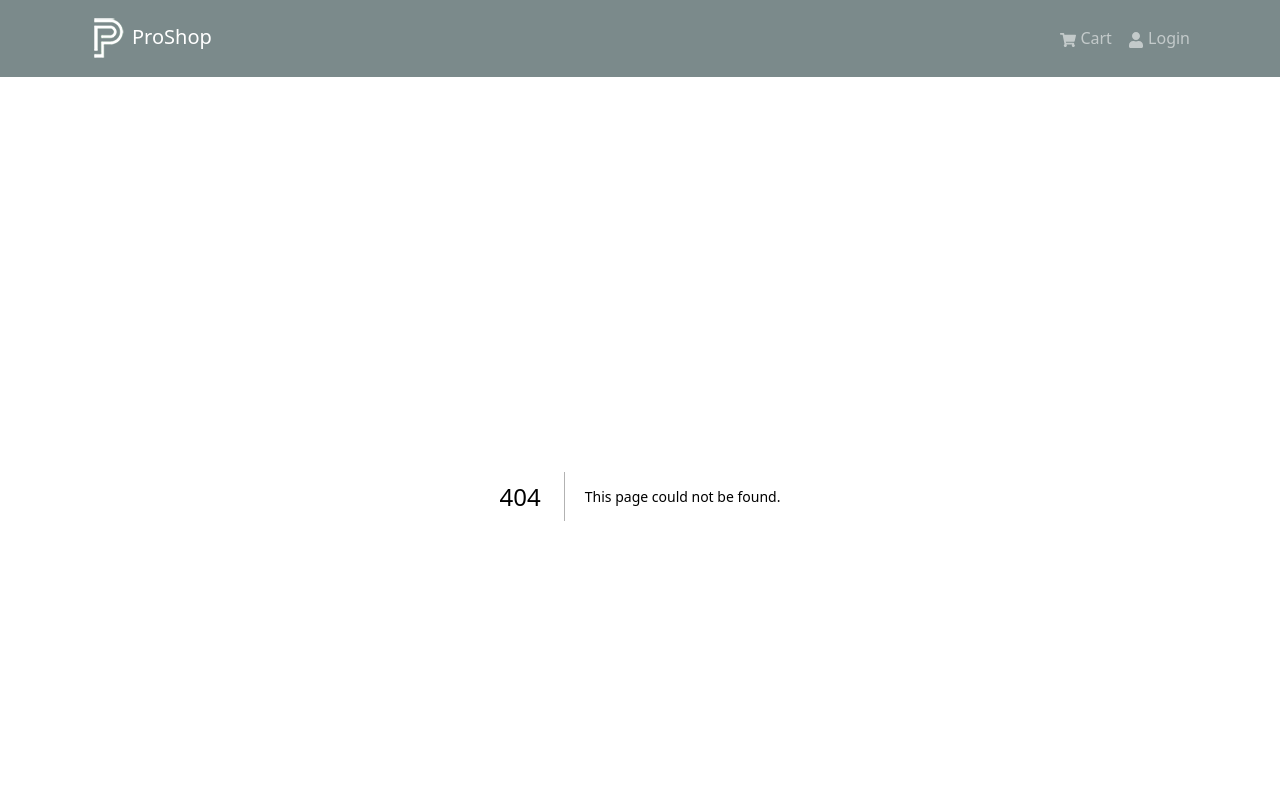
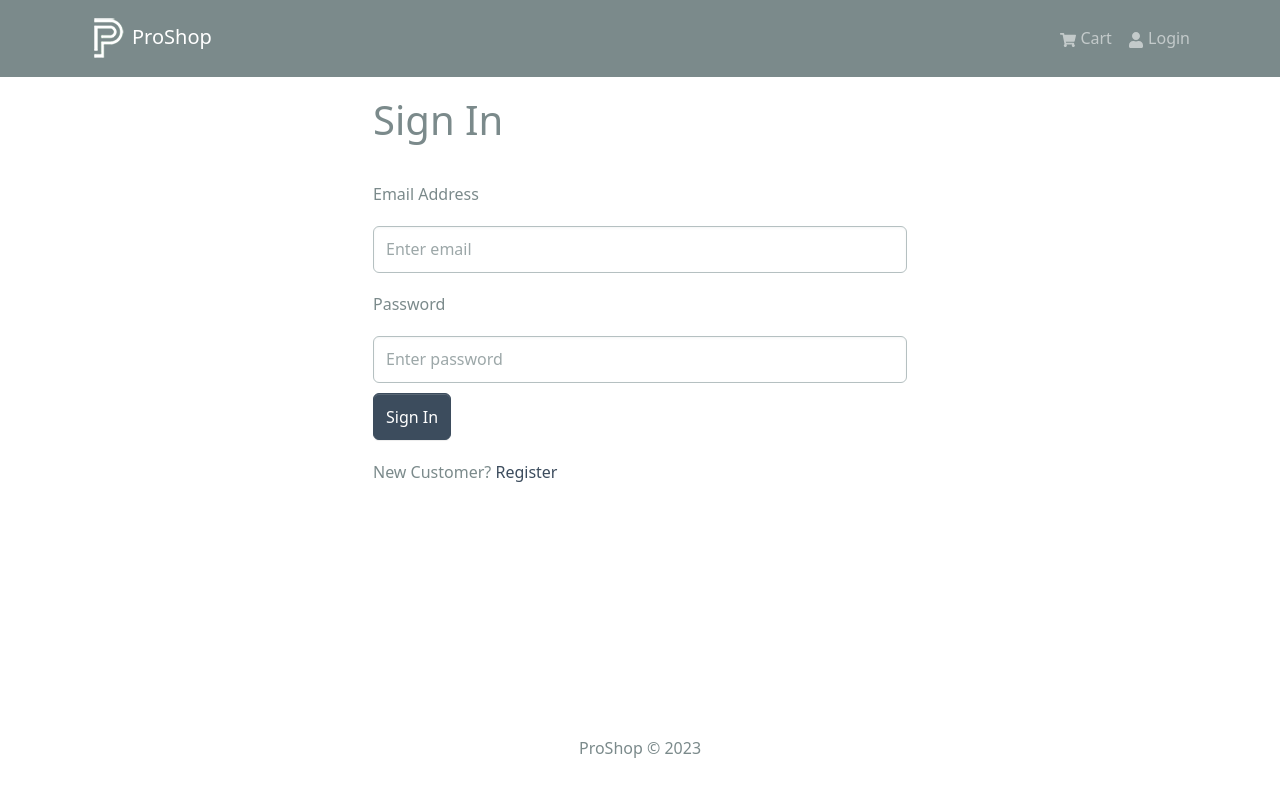
Before and after one commit to mahmood-kn/shop-fullstack, a Next.js app in the folder frontend/: page /login in a window 1280 px wide. Before the commit this address had no page. Shown: the top 800 px of the page. Built offline with nearby package versions, Linux system fonts and the light colour scheme.

Commit message:
add login and logout

```diff
--- a/frontend/package.json
+++ b/frontend/package.json
@@ -19,6 +19,7 @@
     "react-bootstrap": "^2.8.0",
     "react-dom": "18.2.0",
     "react-icons": "^4.10.1",
-    "react-redux": "^8.1.1"
+    "react-redux": "^8.1.1",
+    "react-toastify": "^9.1.3"
   }
 }
--- a/frontend/src/app/layout.js
+++ b/frontend/src/app/layout.js
@@ -9,6 +9,8 @@
 import Footer from '@/components/Footer';
 import { Container } from 'react-bootstrap';
 import { Providers } from '@/redux/provider';
+import { ToastContainer } from 'react-toastify';
+import 'react-toastify/dist/ReactToastify.css';
 
 export const metadata = {
   title: 'Pro Shop',
@@ -25,6 +27,7 @@
             <Container>{children}</Container>
           </main>
           <Footer />
+          <ToastContainer />
         </Providers>
       </body>
     </html>
--- /dev/null
+++ b/frontend/src/app/login/page.js
@@ -0,0 +1,10 @@
+import dynamic from 'next/dynamic';
+const LoginScreen = dynamic(() => import('@/screens/LoginScreen'), {
+  ssr: false,
+});
+
+const Page = ({ params }) => {
+  return <LoginScreen />;
+};
+
+export default Page;
--- /dev/null
+++ b/frontend/src/components/FormContainer.jsx
@@ -0,0 +1,15 @@
+import { Container, Row, Col } from 'react-bootstrap';
+
+const FormContainer = ({ children }) => {
+  return (
+    <Container>
+      <Row className='justify-content-md-center'>
+        <Col xs={12} md={6}>
+          {children}
+        </Col>
+      </Row>
+    </Container>
+  );
+};
+
+export default FormContainer;
--- a/frontend/src/components/Header.jsx
+++ b/frontend/src/components/Header.jsx
@@ -1,12 +1,28 @@
 'use client';
-import { Navbar, Nav, Container, Badge } from 'react-bootstrap';
+import { Navbar, Nav, Container, Badge, NavDropdown } from 'react-bootstrap';
 import logo from '../assets/logo.png';
 import { FaShoppingCart, FaUser } from 'react-icons/fa';
 import Image from 'next/image';
 import Link from 'next/link';
-import { useSelector } from 'react-redux';
+import { useSelector, useDispatch } from 'react-redux';
+import { useLogoutMutation } from '@/redux/slices/usersApiSlice';
+import { logout } from '@/redux/slices/authSlice';
+import { useRouter } from 'next/navigation';
 const Header = () => {
   const { cartItems } = useSelector((state) => state.cart);
+  const { userInfo } = useSelector((state) => state.auth);
+  const router = useRouter();
+  const dispatch = useDispatch();
+  const [logoutApiCall, { isLoading }] = useLogoutMutation();
+  const logoutHandler = async () => {
+    try {
+      await logoutApiCall().unwrap();
+      dispatch(logout());
+      router.push('/login');
+    } catch (err) {
+      console.log(err);
+    }
+  };
   return (
     <header>
       <Navbar bg='dark' variant='dark' expand='lg' collapseOnSelect>
@@ -30,11 +46,22 @@
                   )}
                 </Nav.Link>
               </Link>
-              <Link href='/login'>
-                <Nav.Link as='span'>
-                  <FaUser /> Login
-                </Nav.Link>
-              </Link>
+              {userInfo ? (
+                <NavDropdown title={userInfo.name} id='username'>
+                  <NavDropdown.Item as={Link} href='/profile'>
+                    Profile
+                  </NavDropdown.Item>
+                  <NavDropdown.Item onClick={logoutHandler}>
+                    Logout
+                  </NavDropdown.Item>
+                </NavDropdown>
+              ) : (
+                <Link href='/login'>
+                  <Nav.Link as='span'>
+                    <FaUser /> Login
+                  </Nav.Link>
+                </Link>
+              )}
             </Nav>
           </Navbar.Collapse>
         </Container>
--- /dev/null
+++ b/frontend/src/redux/slices/authSlice.js
@@ -0,0 +1,25 @@
+import { createSlice } from '@reduxjs/toolkit';
+
+const initialState = {
+  userInfo:
+    typeof window !== 'undefined' && localStorage.getItem('userInfo')
+      ? JSON.parse(localStorage.getItem('userInfo'))
+      : null,
+};
+
+const authSlice = createSlice({
+  name: 'auth',
+  initialState,
+  reducers: {
+    setCredentials: (state, action) => {
+      state.userInfo = action.payload;
+      localStorage.setItem('userInfo', JSON.stringify(action.payload));
+    },
+    logout: (state, action) => {
+      state.userInfo = null;
+      localStorage.removeItem('userInfo');
+    },
+  },
+});
+export const { setCredentials, logout } = authSlice.actions;
+export default authSlice.reducer;
--- /dev/null
+++ b/frontend/src/redux/slices/usersApiSlice.js
@@ -0,0 +1,24 @@
+import { USERS_URL } from '@/utils/constants';
+import { apiSlice } from './apiSlice';
+
+export const authApiSlice = apiSlice.injectEndpoints({
+  endpoints: (builder) => ({
+    login: builder.mutation({
+      query: (data) => ({
+        url: `${USERS_URL}/auth`,
+        method: 'POST',
+        body: data,
+      }),
+      keepUnusedDataFor: 5,
+    }),
+    logout: builder.mutation({
+      query: () => ({
+        url: `${USERS_URL}/logout`,
+        method: 'POST',
+      }),
+      keepUnusedDataFor: 5,
+    }),
+  }),
+});
+
+export const { useLoginMutation, useLogoutMutation } = authApiSlice;
--- a/frontend/src/redux/store.js
+++ b/frontend/src/redux/store.js
@@ -1,10 +1,12 @@
 import { configureStore } from '@reduxjs/toolkit';
 import { apiSlice } from './slices/apiSlice';
 import cartSliceReducer from './slices/cartSlice';
+import authSliceReducer from './slices/authSlice';
 const store = configureStore({
   reducer: {
     [apiSlice.reducerPath]: apiSlice.reducer,
     cart: cartSliceReducer,
+    auth: authSliceReducer,
   },
   middleware: (getDefaultMiddleware) =>
     getDefaultMiddleware().concat(apiSlice.middleware),
--- /dev/null
+++ b/frontend/src/screens/LoginScreen.jsx
@@ -0,0 +1,81 @@
+'use client';
+import FormContainer from '@/components/FormContainer';
+import Link from 'next/link';
+import { useState, useEffect } from 'react';
+import { Form, Button, Row, Col } from 'react-bootstrap';
+import { useDispatch, useSelector } from 'react-redux';
+import { toast } from 'react-toastify';
+import { useRouter, useSearchParams } from 'next/navigation';
+import Loader from '@/components/Loader';
+import { setCredentials } from '@/redux/slices/authSlice';
+import { useLoginMutation } from '@/redux/slices/usersApiSlice';
+
+const LoginScreen = () => {
+  const [email, setEmail] = useState('');
+  const [password, setPassword] = useState('');
+  const dispatch = useDispatch();
+  const router = useRouter();
+  const { userInfo } = useSelector((state) => state.auth);
+  const [login, { isLoading }] = useLoginMutation();
+  const searchParams = useSearchParams();
+  const redirect = searchParams.get('redirect') || '/';
+  useEffect(() => {
+    if (userInfo) {
+      router.replace(redirect);
+    }
+  }, [userInfo, redirect]);
+
+  const submitHandler = async (e) => {
+    e.preventDefault();
+    try {
+      const res = await login({ email, password }).unwrap();
+      dispatch(setCredentials({ ...res }));
+      router.replace(redirect);
+    } catch (err) {
+      toast.error(err?.data?.message || err.error);
+    }
+  };
+  return (
+    <FormContainer>
+      <h1>Sign In</h1>
+
+      <Form onSubmit={submitHandler}>
+        <Form.Group>
+          <Form.Label className='my-3'>Email Address</Form.Label>
+          <Form.Control
+            type='email'
+            placeholder='Enter email'
+            value={email}
+            onChange={(e) => setEmail(e.target.value)}></Form.Control>
+        </Form.Group>
+        <Form.Group>
+          <Form.Label className='my-3'>Password</Form.Label>
+          <Form.Control
+            type='password'
+            placeholder='Enter password'
+            value={password}
+            onChange={(e) => setPassword(e.target.value)}></Form.Control>
+        </Form.Group>
+        <Button
+          disabled={isLoading}
+          type='submit'
+          variant='primary'
+          className='mt-2'>
+          Sign In
+        </Button>
+        {isLoading && <Loader />}
+      </Form>
+      <Row className='py-3'>
+        <Col>
+          New Customer?{' '}
+          <Link
+            href={redirect ? `/register?redirect=${redirect}` : '/register'}>
+            Register
+          </Link>
+        </Col>
+      </Row>
+    </FormContainer>
+  );
+};
+
+export default LoginScreen;
```
Also changed, not shown: frontend/src/app/login/error.js (added, +23 -0 lines), 1 other file (tests, documents, lock files or other folders).
